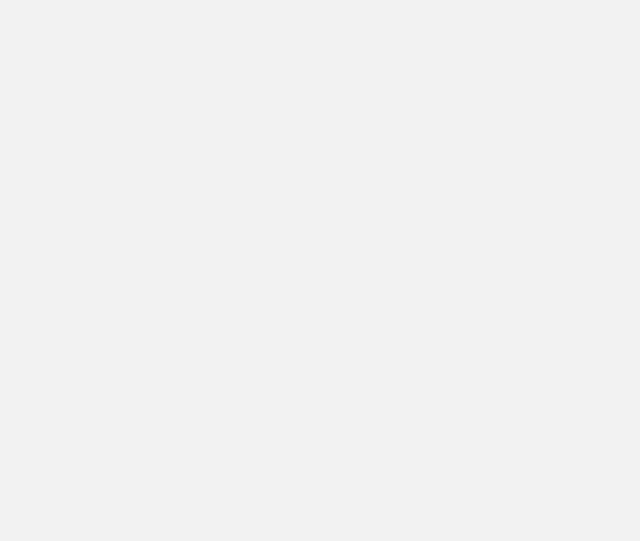
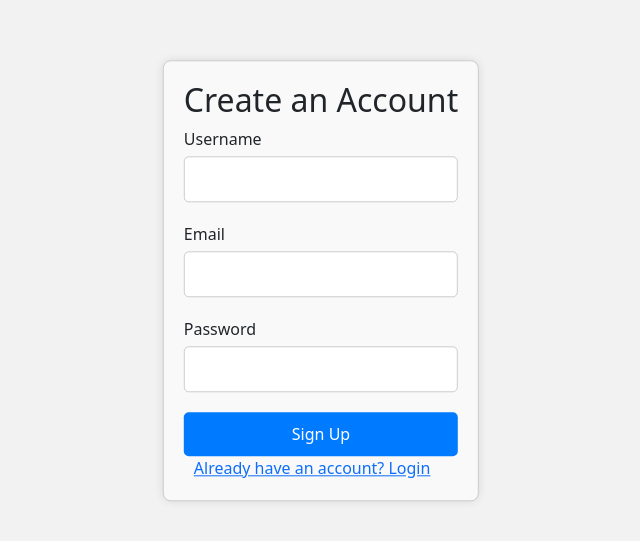
Before and after one commit to upandey0/test, a React (Create React App) app: page /signup in a window 1280 px wide. Before the commit this address had no page. Shown: the part 119-660 px from the top of the page, without its empty margins (319-959 px from the left). Built offline with nearby package versions, Linux system fonts and the light colour scheme.

Commit message:
Authentication Implemented

```diff
--- a/package.json
+++ b/package.json
@@ -10,9 +10,11 @@
     "@testing-library/react": "^13.4.0",
     "@testing-library/user-event": "^13.5.0",
     "antd": "^5.15.3",
+    "axios": "^1.6.8",
     "chart.js": "^4.4.2",
     "react": "^18.2.0",
     "react-chartjs-2": "^5.2.0",
+    "react-cookie": "^7.1.4",
     "react-dom": "^18.2.0",
     "react-icons": "^5.0.1",
     "react-router-dom": "^6.22.3",
--- a/src/App.js
+++ b/src/App.js
@@ -1,15 +1,18 @@
 import React from "react";
-import "./styles/sales.css";
+import "./styles/AllDashboard.css";
+import "./styles/dashboard.css";
 import "./styles/layout.css";
 import "./styles/navbar.css";
-import "./styles/dashboard.css";
-import "./styles/AllDashboard.css";
+import "./styles/sales.css";
 import "./styles/upload.css";
 
-import { BrowserRouter, Routes, Route } from "react-router-dom";
+import { BrowserRouter, Route, Routes } from "react-router-dom";
+import Dashboard from "./pages/Dashboard";
+import Login from "./pages/Login";
+import ProtectedRoute from "./pages/ProtectedRoute";
+import ReportsType from "./pages/ReportsType";
 import Sales from "./pages/Sales";
-import Dashboard from "./pages/Dashboard";
-import ReportsType from "./pages/ReportsType";
+import Signup from "./pages/SignUp";
 import UploadReports from "./pages/UploadReports";
 
 const App = () => {
@@ -17,11 +20,14 @@ const App = () => {
     <div>
       <BrowserRouter>
         <Routes>
-          <Route path="/" element={<Dashboard />} />
-          <Route path="/dashboard/:id" element={<ReportsType />} />
-
-          <Route path="/dashboard/:id/sales/:id" element={<Sales />} />
-          <Route path="/upload" element={<UploadReports />} />
+          <Route path="/signup" element={<Signup />} />
+          <Route path="/login" element={<Login />} />
+          <Route element={<ProtectedRoute />}>
+            <Route path="/" element={<Dashboard />} />
+            <Route path="/dashboard/:id" element={<ReportsType />} />
+            <Route path="/dashboard/:id/sales/:id" element={<Sales />} />
+            <Route path="/upload" element={<UploadReports />} />
+          </Route>
         </Routes>
       </BrowserRouter>
     </div>
--- /dev/null
+++ b/src/pages/Login.jsx
@@ -0,0 +1,96 @@
+import React, { useState } from "react";
+import { Link } from "react-router-dom";
+import styles from "../styles/login.module.css"; // Import CSS module for login styles
+import axios from "axios";
+import { useNavigate } from "react-router-dom";
+import { useCookies } from "react-cookie";
+
+const Login = () => {
+  const [cookies] = useCookies(["token"]);
+  // State to store form data
+  const [formData, setFormData] = useState({
+    email: "",
+    password: "",
+  });
+
+  const navigate = useNavigate();
+  // Function to handle form input changes
+  const handleInputChange = (e) => {
+    const { name, value } = e.target;
+    setFormData({
+      ...formData,
+      [name]: value,
+    });
+  };
+
+  // Function to handle form submission
+  const handleSubmit = async (e) => {
+    e.preventDefault();
+    try {
+      // Make POST request to backend
+      const response = await axios.post(
+        "http://localhost:8080/api/user/signin",
+        formData,
+        {
+          headers: {
+            "Content-Type": "application/json",
+          },
+          withCredentials: true,
+        }
+      );
+
+      console.log(response.data);
+
+      // Check if request was successful
+      if (response.data.success) {
+        navigate("/")
+        console.log("Login successful");
+      } else {
+        // Signup failed, handle error response
+        console.error("Login failed:", response.data.message);
+      }
+    } catch (error) {
+      // Handle network error
+      console.error("Error:", error.message);
+    }
+    console.log("Form submitted:", formData);
+  };
+
+  return (
+    <div className={styles.container}>
+      <h2>Login</h2>
+      <form className={styles.form} onSubmit={handleSubmit}>
+        <div className={styles.formGroup}>
+          <label htmlFor="email">Email</label>
+          <input
+            type="email"
+            id="email"
+            name="email"
+            className={styles.input}
+            value={formData.email}
+            onChange={handleInputChange}
+          />
+        </div>
+        <div className={styles.formGroup}>
+          <label htmlFor="password">Password</label>
+          <input
+            type="password"
+            id="password"
+            name="password"
+            className={styles.input}
+            value={formData.password}
+            onChange={handleInputChange}
+          />
+        </div>
+        <button type="submit" className={styles.button}>
+          Login
+        </button>
+      </form>
+      <Link to="/signup" className={styles.signupLink}>
+        Don't have an account? Sign up
+      </Link>
+    </div>
+  );
+};
+
+export default Login;
--- /dev/null
+++ b/src/pages/ProtectedRoute.jsx
@@ -0,0 +1,10 @@
+import { useCookies } from "react-cookie";
+import { Outlet, Navigate } from "react-router-dom";
+
+const ProtectedRoute = () => {
+  const [cookie] = useCookies(["token"]);
+
+  return cookie.token ? <Outlet /> : <Navigate to="/login"/>
+};
+
+export default ProtectedRoute;
--- /dev/null
+++ b/src/pages/SignUp.jsx
@@ -0,0 +1,105 @@
+// Signup.js
+// Signup.js
+import axios from "axios";
+import React, { useState } from "react";
+import { useCookies } from "react-cookie";
+import { useNavigate } from "react-router-dom";
+import "../styles/signup.css"; // Import the CSS file
+
+const Signup = () => {
+  const [cookies] = useCookies(["token"]);
+  const [formData, setFormData] = useState({
+    email: "",
+    username: "",
+    password: "",
+  });
+  const [isauth, setISAuth] = useState({
+    state: false,
+    email: null,
+  });
+  const handleChange = (e) => {
+    const { name, value } = e.target;
+    setFormData((prevData) => ({
+      ...prevData,
+      [name]: value,
+    }));
+  };
+
+  const navigate = useNavigate();
+
+  const handleSubmit = async (e) => {
+    e.preventDefault();
+    try {
+      // Make POST request to backend
+      const response = await axios.post(
+        "http://localhost:8080/api/user/signup",
+        formData,
+        {
+          headers: {
+            "Content-Type": "application/json",
+          },
+          withCredentials: true
+        }
+      );
+
+      console.log(response);
+
+      // Check if request was successful
+      if (response.data.success) {
+        navigate("/");
+        console.log("Signup successful");
+      } else {
+        // Signup failed, handle error response
+        console.error("Signup failed:", response.data.message);
+      }
+    } catch (error) {
+      // Handle network error
+      console.error("Error:", error.message);
+    }
+  };
+
+  return (
+    <div className="signup-container">
+      <h2>Create an Account</h2>
+      <form onSubmit={handleSubmit}>
+        <div className="form-group">
+          <label htmlFor="username">Username</label>
+          <input
+            type="text"
+            id="username"
+            name="username"
+            value={formData.username}
+            onChange={handleChange}
+            required
+          />
+        </div>
+        <div className="form-group">
+          <label htmlFor="email">Email</label>
+          <input
+            type="email"
+            id="email"
+            name="email"
+            value={formData.email}
+            onChange={handleChange}
+            required
+          />
+        </div>
+        <div className="form-group">
+          <label htmlFor="password">Password</label>
+          <input
+            type="password"
+            id="password"
+            name="password"
+            value={formData.password}
+            onChange={handleChange}
+            required
+          />
+        </div>
+        <button type="submit">Sign Up</button>
+      </form>
+      <a href="/login">Already have an account? Login</a>
+    </div>
+  );
+};
+
+export default Signup;
--- /dev/null
+++ b/src/styles/login.module.css
@@ -0,0 +1,59 @@
+/* login.module.css */
+.container {
+
+  margin: 0 auto;
+  padding: 20px;
+  border: 1px solid #ccc;
+  border-radius: 8px;
+  box-shadow: 0 0 10px rgba(0, 0, 0, 0.1);
+  position: absolute;
+  top: 50%;
+  left: 50%;
+  transform: translate(-50%, -50%);
+}
+
+.form {
+  display: flex;
+  flex-direction: column;
+}
+
+.formGroup {
+  margin-bottom: 20px;
+}
+
+.label {
+  font-size: 16px;
+  margin-bottom: 8px;
+}
+
+.input {
+  padding: 10px;
+  border: 1px solid #ccc;
+  border-radius: 4px;
+  font-size: 16px;
+}
+
+.button {
+  padding: 10px 20px;
+  background-color: #007bff;
+  color: #fff;
+  border: none;
+  border-radius: 4px;
+  font-size: 16px;
+  cursor: pointer;
+}
+
+.button:hover {
+  background-color: #0056b3;
+}
+
+.signupLink {
+  margin-top: 20px;
+  font-size: 14px;
+  text-align: center;
+  color: #007bff;
+}
+
+.signupLink:hover {
+  text-decoration: underline;
+}
--- a/src/styles/navbar.css
+++ b/src/styles/navbar.css
@@ -29,7 +29,6 @@
   height: 90vh;
   overflow-y: auto !important;
   /* padding: 0 10px; */
-
 }
 
 .sidebar ul {
@@ -45,11 +44,10 @@
   display: flex;
   align-items: center;
   justify-content: flex-start;
-
 }
-.menuItemChild .dash-icon{
+.menuItemChild .dash-icon {
   font-size: 1rem !important;
-    margin:0.7rem;
+  margin: 0.7rem;
 }
 
 .sidebar .menuItemNested {
@@ -64,17 +62,11 @@
   justify-content: baseline;
 }
 
-
-
 .menuItemChild {
   display: flex;
   align-items: center;
   justify-content: flex-start;
 }
-
-
-
-
 
 .sidebar li span {
   font-size: 30px;
@@ -93,9 +85,7 @@
 }
 
 .dark-theme a {
-
   color: #fff !important;
-
 }
 
 .sidebar a:hover {
@@ -129,3 +119,24 @@
   text-decoration: none;
   color: grey;
 }
+
+.authButton {
+  border: 2px solid grey; /* Set border width and color */
+  border-radius: 10px; /* Make the button rounded */
+  padding: 1px 2px; /* Adjust padding as needed */
+  margin: 0px 3px;
+  background-color: transparent; /* Set background color to transparent */
+  color: grey; /* Set text color */
+  cursor: pointer; /* Change cursor to pointer on hover */
+  transition: background-color 0.3s ease; /* Add smooth transition for background color change */
+  font-size: medium;
+}
+
+.authButton:hover {
+  background-color: rgba(0, 0, 0, 0.1); /* Fade background color on hover */
+}
+
+.authdiv {
+  display: flex;
+  align-items: center;
+}
--- /dev/null
+++ b/src/styles/signup.css
@@ -0,0 +1,51 @@
+/* signup.css */
+
+.signup-container {
+  max-width: 400px;
+  margin: auto;
+  padding: 20px;
+  border: 1px solid #ccc;
+  border-radius: 8px;
+  box-shadow: 0 0 10px rgba(0, 0, 0, 0.1);
+  background-color: #f9f9f9;
+  position: absolute;
+  top: 50%;
+  left: 50%;
+  transform: translate(-50%, -50%);
+}
+
+.form-group {
+  margin-bottom: 20px;
+}
+
+label {
+  display: block;
+  margin-bottom: 5px;
+}
+
+input[type="text"],
+input[type="email"],
+input[type="password"] {
+  width: 100%;
+  padding: 10px;
+  border: 1px solid #ccc;
+  border-radius: 5px;
+}
+
+button {
+  width: 100%;
+  padding: 10px;
+  border: none;
+  border-radius: 5px;
+  background-color: #007bff;
+  color: #fff;
+  cursor: pointer;
+}
+
+button:hover {
+  background-color: #0056b3;
+}
+
+a{
+    margin-left: 10px;
+}
```
Also changed, not shown: src/components/Navbar.jsx (+61 -12 lines), 1 other file (tests, documents, lock files or other folders). Lines whose indentation alone changed are shown as unchanged.
